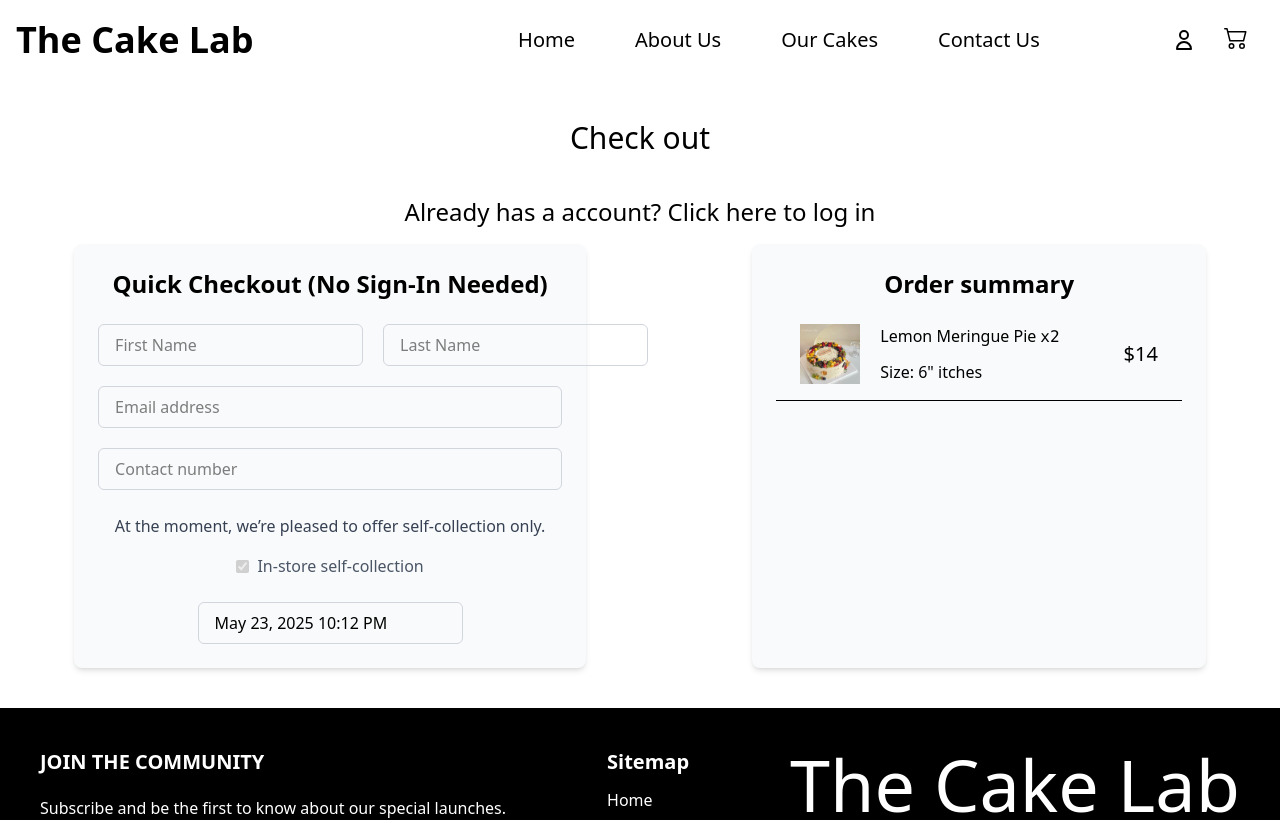
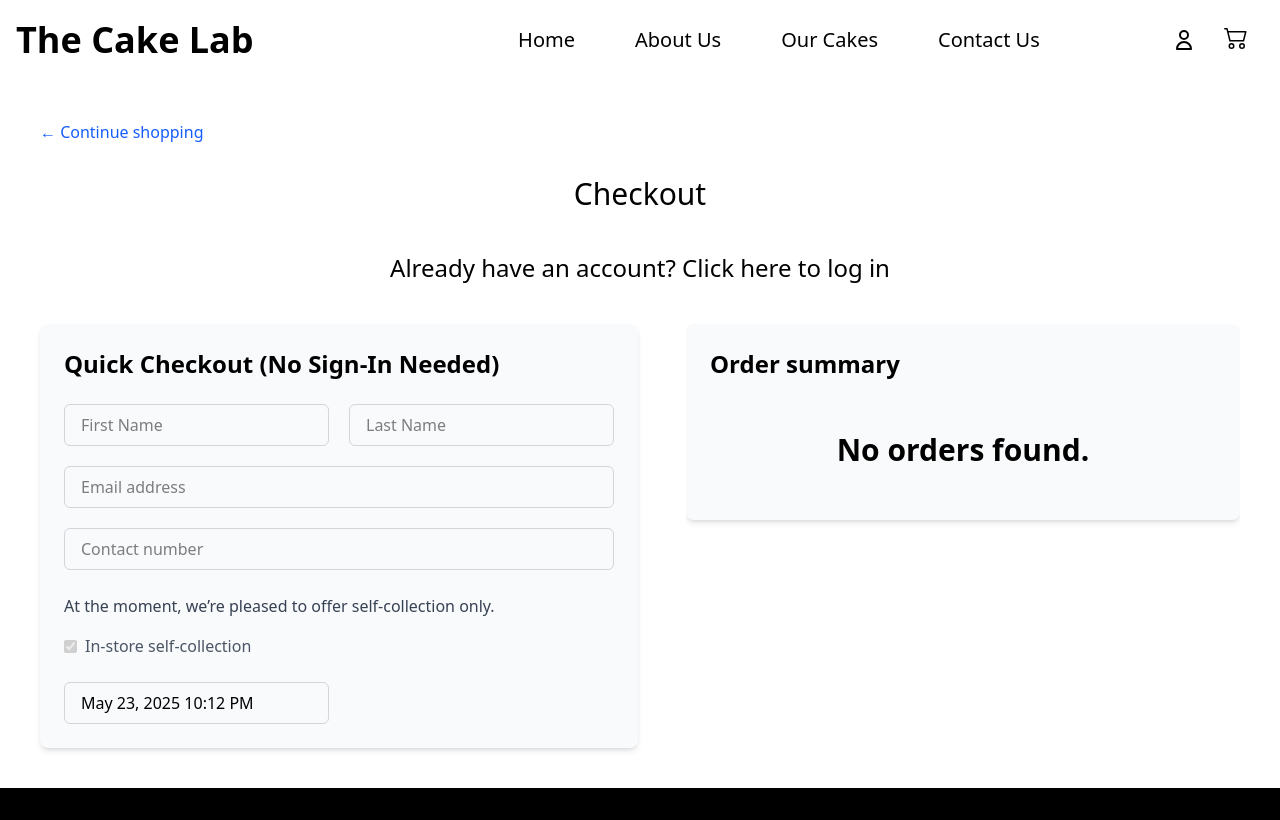
Before and after one commit to qinangao/cake-shop, a React (Vite) app: page /checkout in a window 1280 px wide. Shown: the top 820 px of the page. Built offline with nearby package versions, Linux system fonts and the light colour scheme; the HTML template or start-up script is replaced by a standard one.

Commit message:
style order checkout page

```diff
--- a/src/features/order/OrderForm.tsx
+++ b/src/features/order/OrderForm.tsx
@@ -11,7 +11,7 @@ function OrderForm() {
   };
 
   return (
-    <div className="max-w-lg mx-auto p-6 bg-gray-50 rounded-lg shadow-md flex flex-col items-center">
+    <div className="p-6 bg-gray-50 rounded-lg shadow-md flex flex-col items-center lg:items-start">
       <h2 className="text-2xl font-semibold mb-6 text-center md:text-left">
         Quick Checkout (No Sign-In Needed)
       </h2>
--- a/src/features/order/OrderOverview.tsx
+++ b/src/features/order/OrderOverview.tsx
@@ -2,26 +2,30 @@ import { Link } from "react-router-dom";
 import "react-datepicker/dist/react-datepicker.css";
 import OrderForm from "./OrderForm";
 import OrderSummary from "./OrderSummary";
+import LinkButton from "../../UI/components/LinkButton";
 
 function OrderOverview() {
   return (
-    <div className="max-w-[1440px] mx-auto px-4 py-10">
-      <h2 className="text-center text-3xl pb-10">Check out</h2>
-      <div className="text-center">
-        <p className="text-2xl pb-4">
-          Already has a account?{" "}
-          <span>
-            Click{" "}
-            <Link to="/login" className="hover:underline hover:text-gray-700">
-              here
-            </Link>{" "}
-            to log in
-          </span>
+    <div className="max-w-[1440px] mx-auto p-10">
+      <LinkButton linkName="← Continue shopping" />
+      <h2 className="text-3xl text-center pb-10">Checkout</h2>
+
+      <div className="text-center pb-10">
+        <p className="text-2xl">
+          Already have an account?{" "}
+          <Link to="/login" className="hover:underline hover:text-gray-700">
+            Click here to log in
+          </Link>
         </p>
       </div>
-      <div className="flex flex-col md:flex-row justify-center gap-[50px]">
-        <OrderForm />
-        <OrderSummary />
+
+      <div className="flex flex-col md:flex-row gap-12">
+        <div className="flex-1">
+          <OrderForm />
+        </div>
+        <div className="flex-1 md:max-h-[600px] overflow-auto">
+          <OrderSummary />
+        </div>
       </div>
     </div>
   );
--- a/src/features/order/OrderSummary.tsx
+++ b/src/features/order/OrderSummary.tsx
@@ -1,27 +1,42 @@
+import { useSelector } from "react-redux";
+import Button from "../../UI/components/Button";
+import OrderItemRow from "./OrderItemRow";
+import { getCart, getTotalCartPrice } from "../cart/cartSlice";
+
 function OrderSummary() {
+  const cart = useSelector(getCart);
+  const totalCartPrice = useSelector(getTotalCartPrice);
+
+  console.log(cart);
   return (
-    <div className="max-w-lg mx-auto p-6 bg-gray-50 rounded-lg shadow-md flex flex-col items-center">
+    <div className="p-6 bg-gray-50 rounded-lg shadow-md flex flex-col">
       <h2 className="text-2xl font-semibold mb-6 text-center md:text-left">
         Order summary
       </h2>
-      <ul>
-        <li>
-          <div className="flex justify-center border-b-1 pb-4 px-6">
-            <img
-              src="/assets/cakes/image-6.jpg"
-              alt="order-image"
-              className="w-15"
-            />
-            <div className="flex flex-col items-start justify-between jus px-5">
-              <p className="font-medium">
-                Lemon Meringue Pie<span className="px-1 font-mono">x2</span>
-              </p>
-              <p>Size: 6" itches</p>
-            </div>
-            <p className="pl-10 text-xl pt-4">$14</p>
+      {cart.length === 0 ? (
+        <p className="text-center font-bold text-3xl p-7">No orders found.</p>
+      ) : (
+        <>
+          <ul>
+            {cart.map((item) => (
+              <OrderItemRow
+                key={`${item.name}-${item.size}-${item.quantity}`}
+                item={item}
+              />
+            ))}
+          </ul>
+          <div className="flex justify-between items-center py-7">
+            <p className="text-2xl">Total:</p>
+            <p className="text-2xl font-semibold">${totalCartPrice}</p>
           </div>
-        </li>
-      </ul>
+
+          <div className="mt-auto">
+            <Button width="100%" bgColor="black" textColor="white">
+              Place Order
+            </Button>
+          </div>
+        </>
+      )}
     </div>
   );
 }
```
